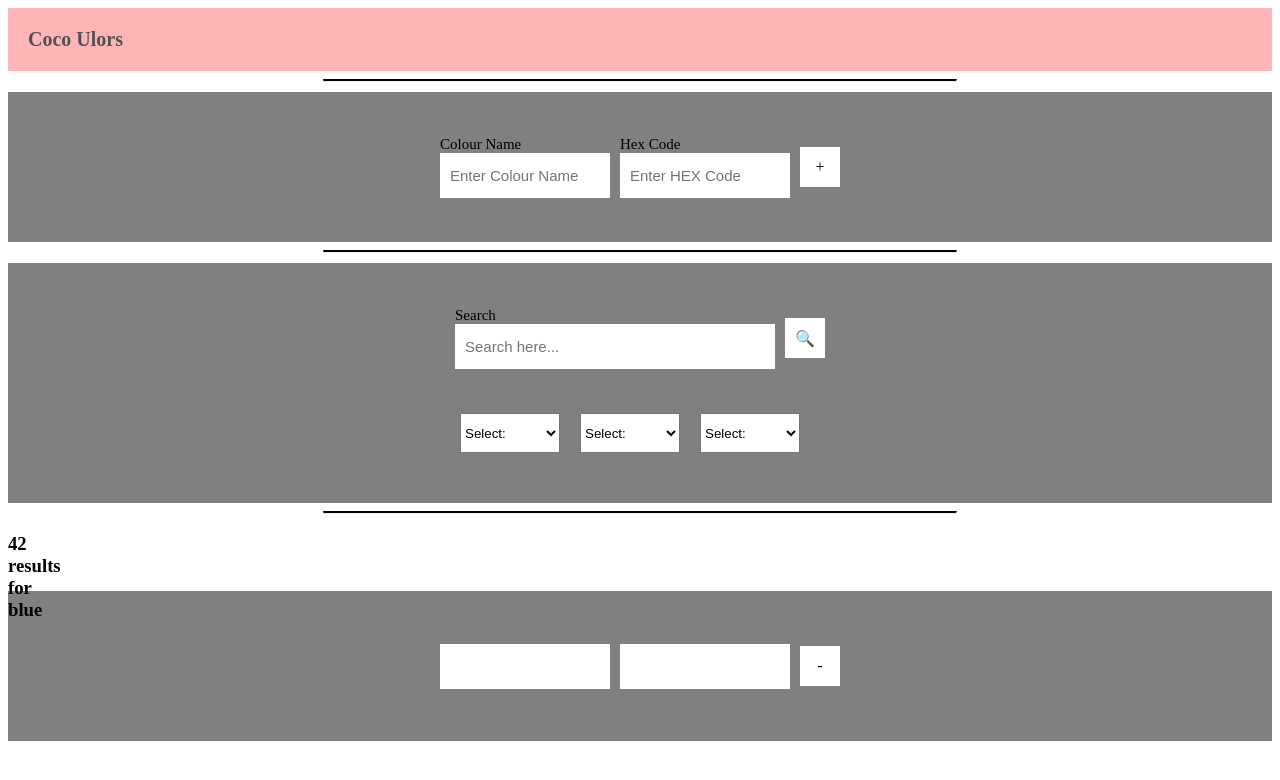
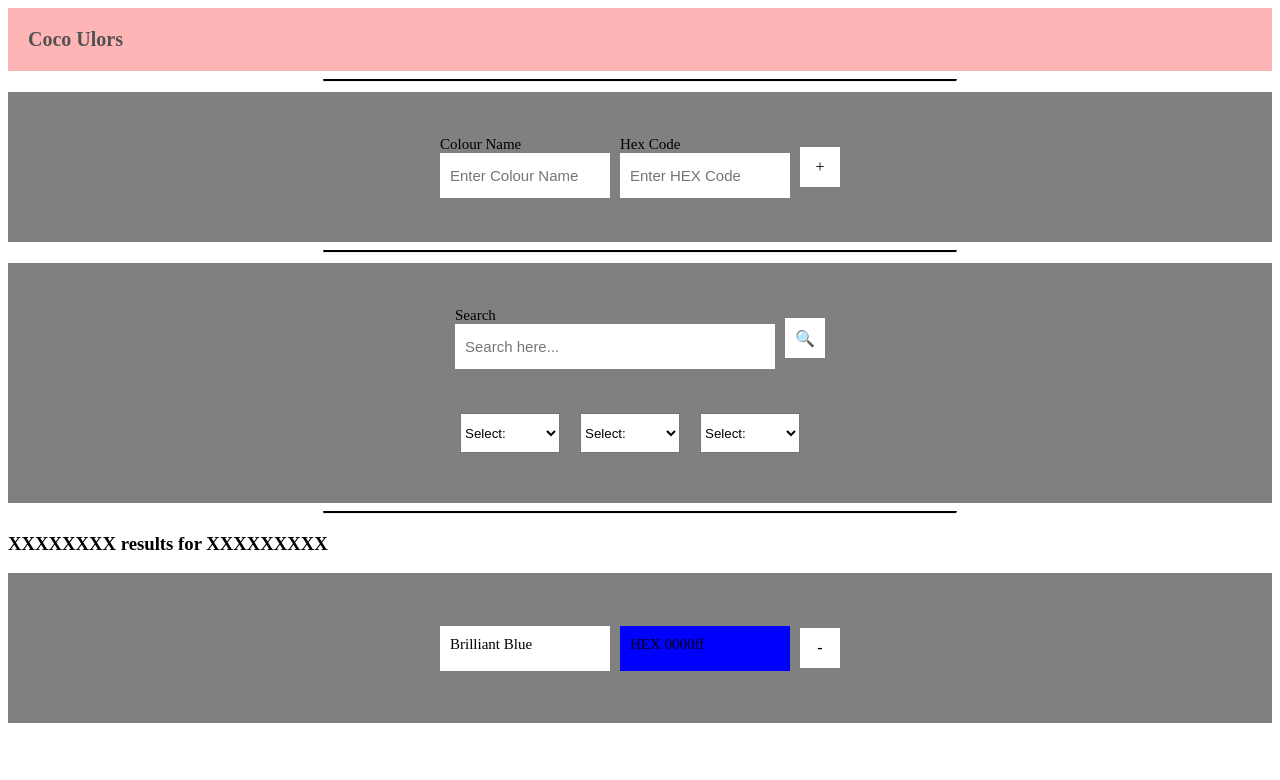
Before and after one commit to jameslevine/colourpops, a React (Create React App) app: page / in a window 1280 px wide. Shown: the top 780 px of the page. Built offline with nearby package versions, Linux system fonts and the light colour scheme.

Commit message:
CP-22: FIX/Add Styling To Listing Colours Component - Add some extra styling to component

```diff
--- a/src/components/ColourList/ColourList.tsx
+++ b/src/components/ColourList/ColourList.tsx
@@ -5,10 +5,12 @@ const ColourList = () => {
   return (
     <>
       <StyledRule />
-      <Subheading>42 results for blue</Subheading>
+      <Subheading>XXXXXXXX results for XXXXXXXXX</Subheading>
       <Container>
-        <TextDisplay />
-        <ColourDisplay />
+        <TextDisplay>Brilliant Blue</TextDisplay>
+        <ColourDisplay style={{ backgroundColour: "blue" }}>
+          HEX 0000ff
+        </ColourDisplay>
         <StyledButton>-</StyledButton>
       </Container>
     </>
@@ -49,7 +51,7 @@ const ColourDisplay = styled.div`
   padding: 10px;
   font-size: 15px;
   border: 0;
-  background-color: white;
+  background-color: blue;
 `;
 
 const StyledButton = styled.div`
@@ -62,9 +64,5 @@ const StyledButton = styled.div`
 `;
 
 const Subheading = styled.h3`
-  justify-content: center;
-  align-items: center;
-  width: 40px;
-  height: 40px;
-  background-color: white;
+  font-weight: 600;
 `;
```
